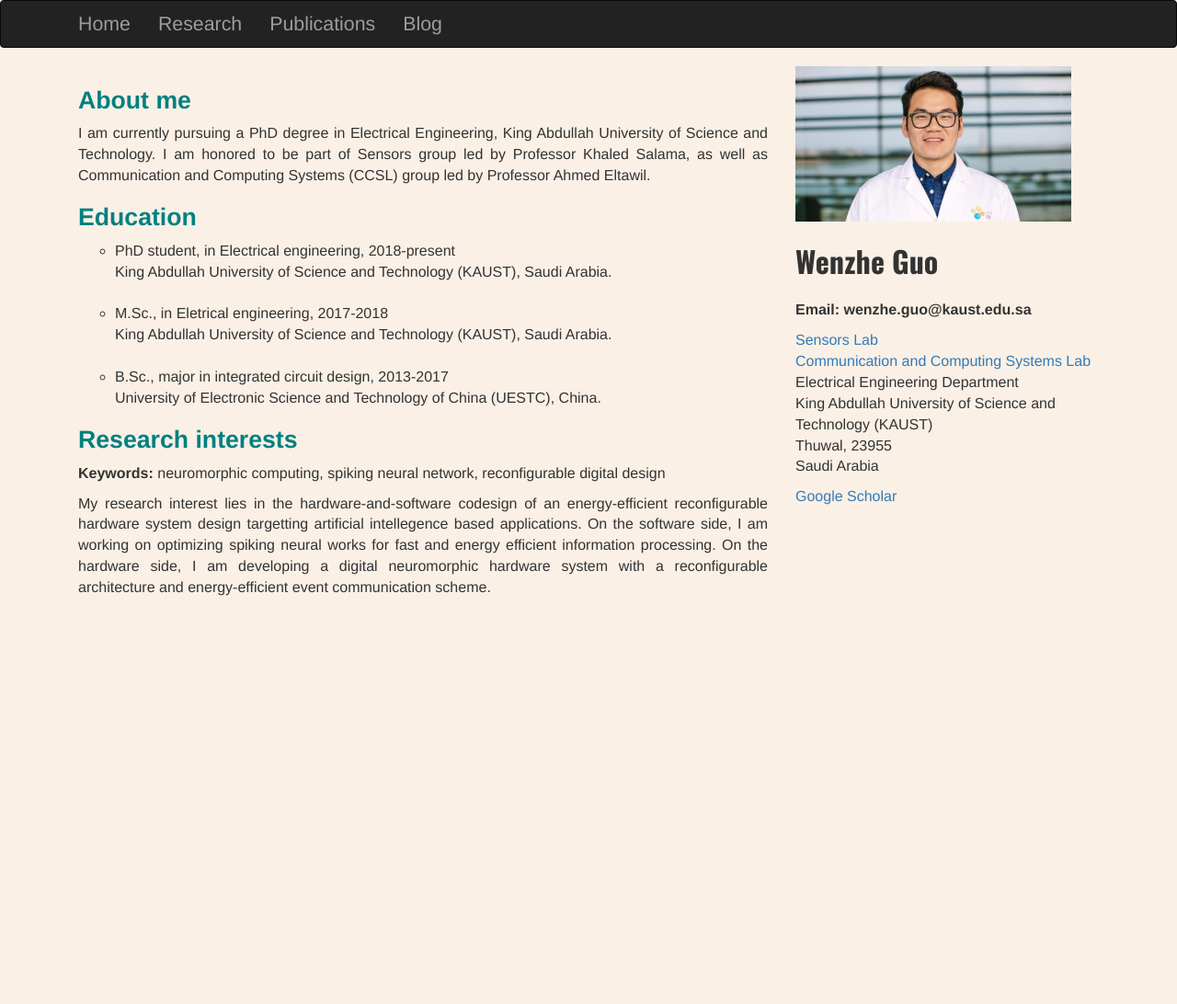
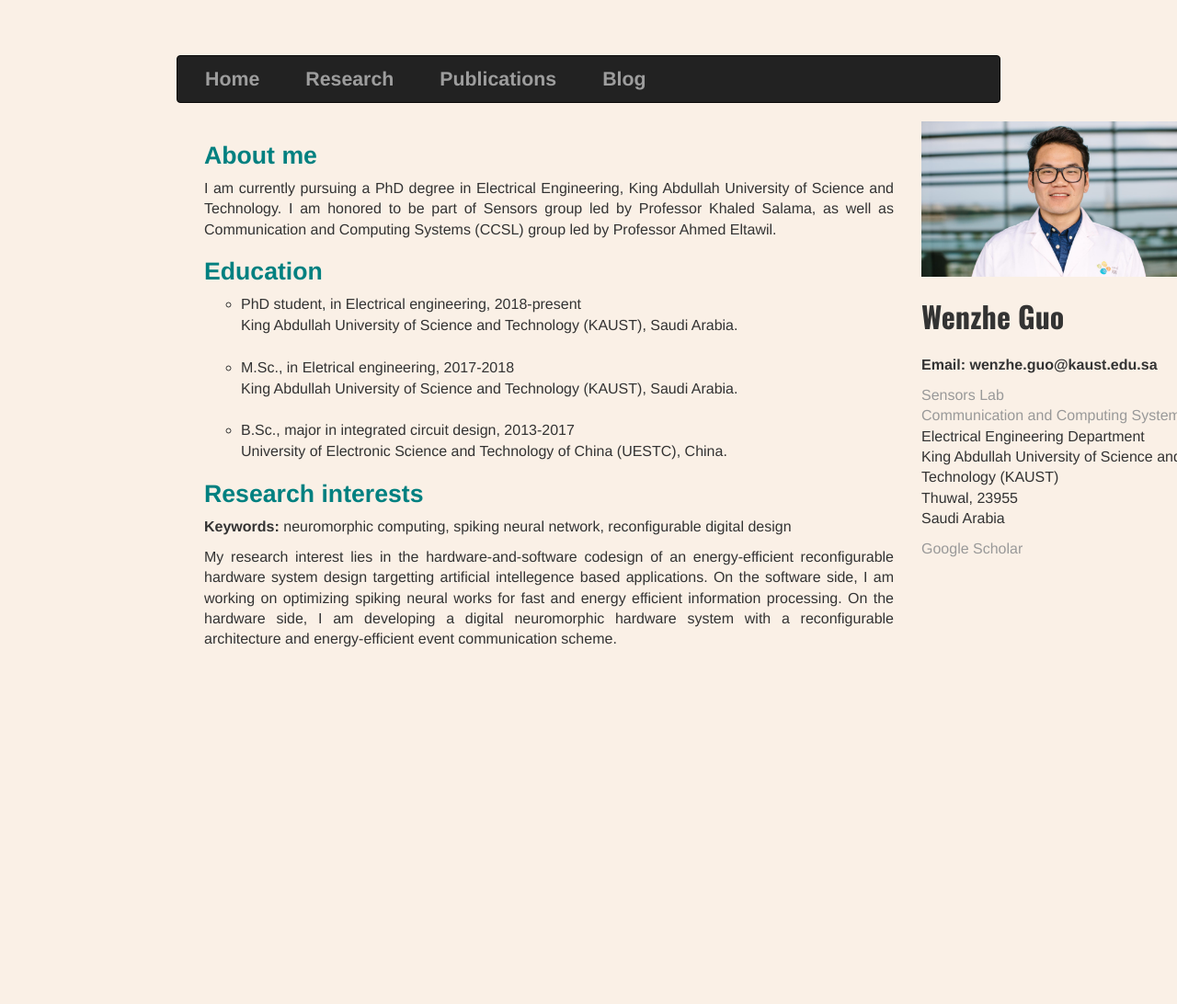
Before and after one commit to Wenzheguo/Wenzheguo.github.io, a Jekyll site: the page built from index.html, in a window 1280 px wide. Shown: the whole page at 92% size. Built offline with Jekyll 4.4.1, drawn with Linux system fonts in a browser that asks for light colours; before the commit the page ends 972 px from its top, so only the background shows below that.

Commit message:
Update default.html

```diff
--- a/_layouts/default.html
+++ b/_layouts/default.html
@@ -8,12 +8,13 @@
   <script src="https://ajax.googleapis.com/ajax/libs/jquery/1.12.0/jquery.min.js"></script>
   <script src="https://maxcdn.bootstrapcdn.com/bootstrap/3.3.6/js/bootstrap.min.js"></script>
   <link href='https://fonts.googleapis.com/css?family=Oswald:700' rel='stylesheet' type='text/css'>
+  <link href='css/main.css' rel='stylesheet' type='text/css'>
 </head>
 <body style="background-color:linen;">
 
 
 <!-- Navigation -->
-    <nav class="navbar navbar-inverse">
+    <nav class="navbar navbar-inverse navbar-custom">
       <div class="container">
 		<ul class="nav navbar-nav" style="font-size: 16pt;">
               <li><a href="/">Home</a></li>
```
